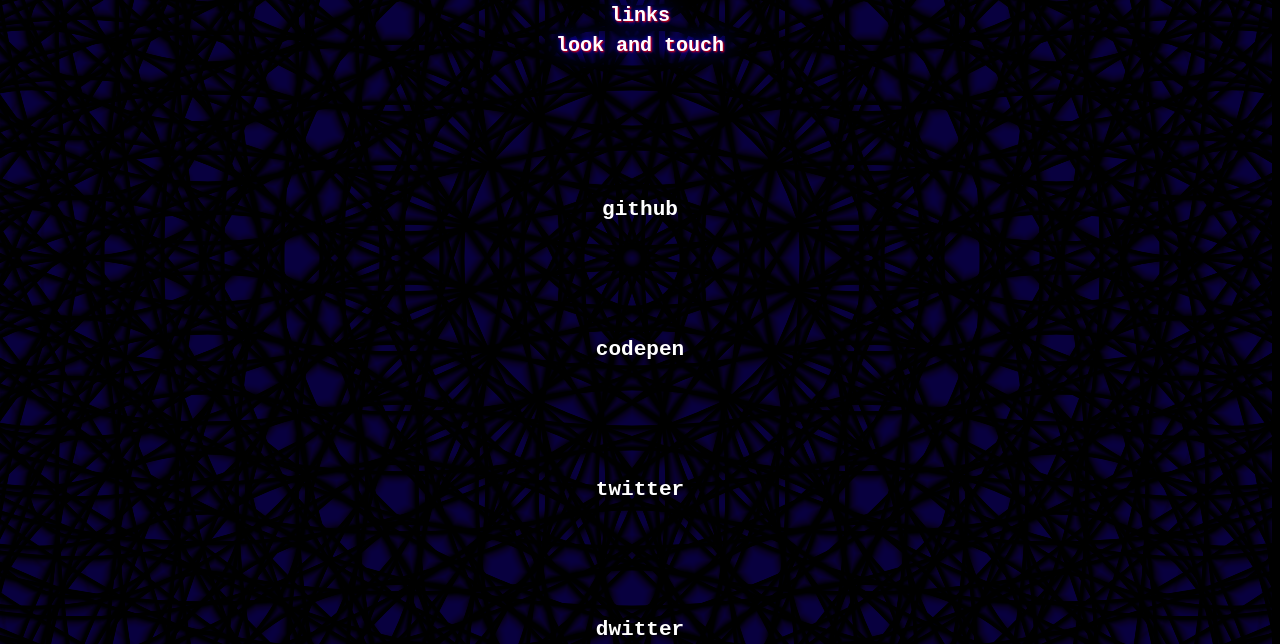
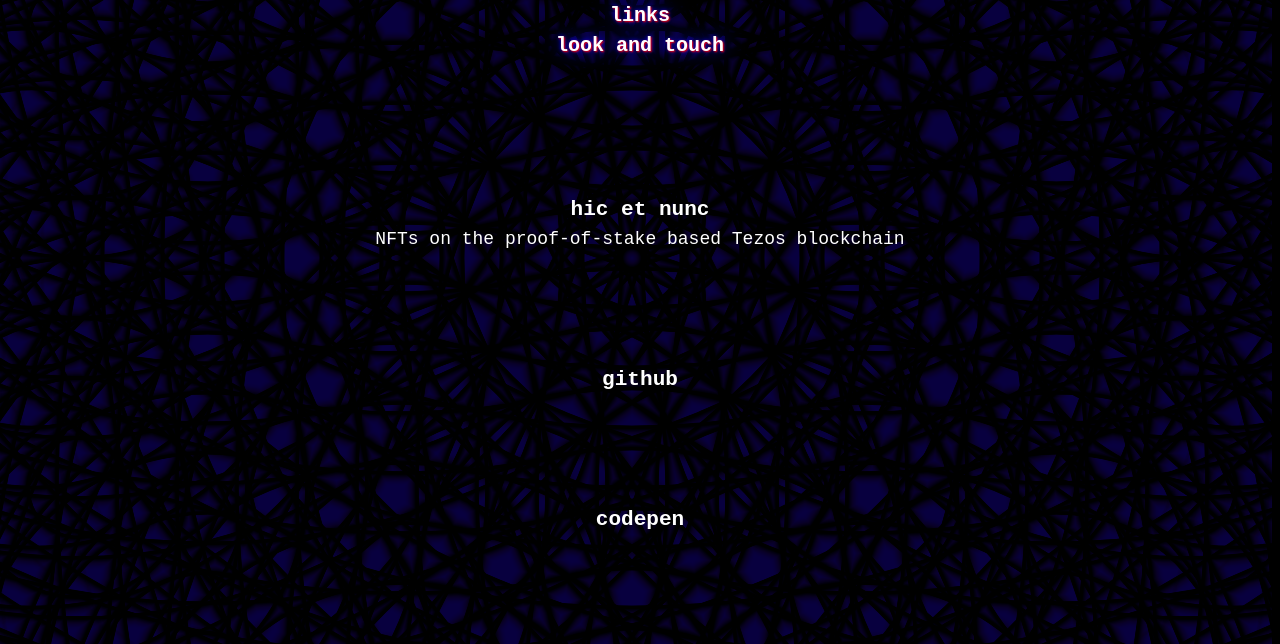
Before and after one commit to smtsjhr/smtsjhr.github.io, a plain HTML site: page index.html in a window 1280 px wide. Shown: the part 134-778 px from the top of the page. Drawn offline with Linux system fonts and the light colour scheme; animation ran at ten frames a second.

Commit message:
added hicetnunc.xyz link

```diff
--- a/index.html
+++ b/index.html
@@ -46,6 +46,19 @@
 	<div class="link_section" id="link_section">
 
 		<ul class="link_list">
+
+			<li>
+				<h3>
+				<a href="https://www.hicetnunc.xyz/tz/tz1Q4wtbjXfPvNxpj8NfztiFDV6Mzeu2RVx8" rel="noopener noreferrer" target="_blank">hic et nunc</a>
+				</h3>
+				<a href="https://www.hicetnunc.xyz/tz/tz1Q4wtbjXfPvNxpj8NfztiFDV6Mzeu2RVx8" rel="noopener noreferrer" target="_blank">
+					NFTs on the proof-of-stake based Tezos blockchain
+					</a>
+			</li>
+
+			<li style="list-style: none"><br>
+			</li>
+
 
 			<li>
 				<h3>
```
